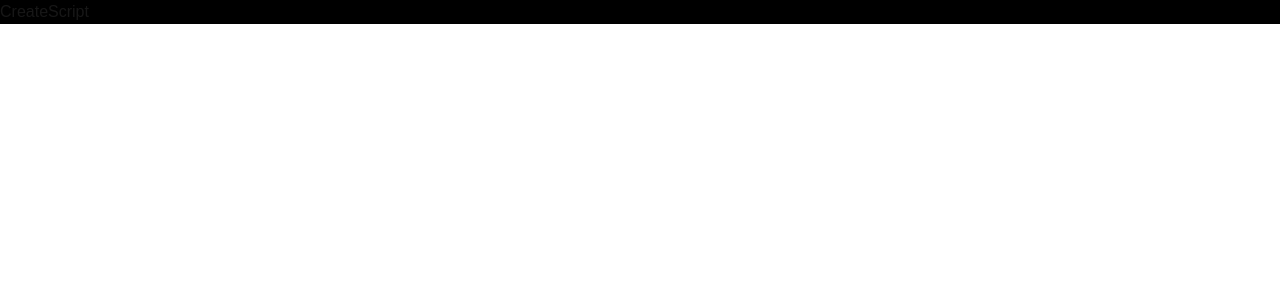
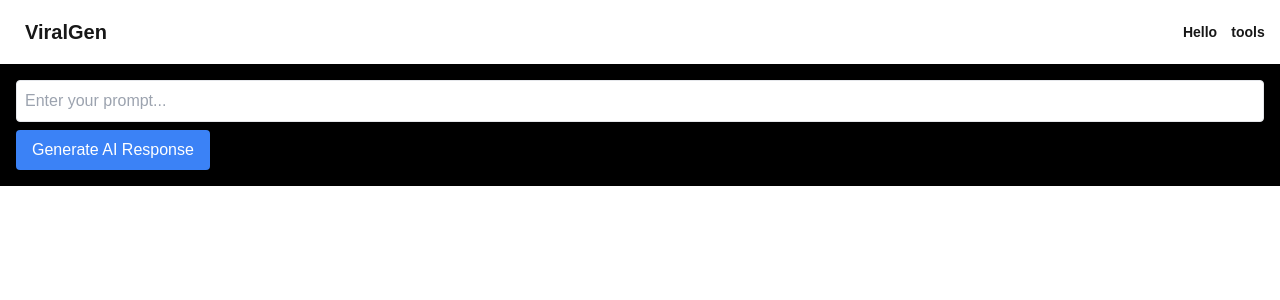
Before and after one commit to realhardik18/viralgenai, a Next.js app: page /tools/create-script in a window 1280 px wide. Shown: the top 300 px of the page. Built offline with nearby package versions, Linux system fonts and the light colour scheme.

Commit message:
added in tools for script generation

```diff
--- /dev/null
+++ b/app/api/generateScript/route.js
@@ -0,0 +1,14 @@
+import { GoogleGenerativeAI } from "@google/generative-ai";
+
+export async function POST(req) {
+  try {
+    const { prompt } = await req.json(); // Get prompt from request body
+    const genAI = new GoogleGenerativeAI(process.env.NEXT_PUBLIC_GEMINI_API_KEY);
+    const model = genAI.getGenerativeModel({ model: "gemini-2.0-flash" });
+
+    const result = await model.generateContent(prompt);
+    return Response.json(result, { status: 200 });
+  } catch (error) {
+    return Response.json({ error: error.message }, { status: 500 });
+  }
+}
--- a/app/components/Navbar.js
+++ b/app/components/Navbar.js
@@ -5,7 +5,9 @@ function Navbar() {
   return (
     <div className="navbar bg-base-100">
     <div className="flex-1">
-        <a className="btn btn-ghost text-xl">ViralGen</a>
+        <Link href={'/'}>
+            <p className="btn btn-ghost text-xl">ViralGen</p>
+        </Link>
     </div>
     <div className="flex-none">
         <div className="dropdown dropdown-end">
--- a/app/tools/create-script/page.js
+++ b/app/tools/create-script/page.js
@@ -1,9 +1,58 @@
-import React from 'react'
+"use client"; // Ensure this runs on the client side
 
-function CreateScript() {
+import Navbar from "@/app/components/Navbar";
+import { useState } from "react";
+import ReactMarkdown from "react-markdown";
+
+export default function Home() {
+  const [prompt, setPrompt] = useState("");
+  const [response, setResponse] = useState("");
+  const [loading, setLoading] = useState(false);
+
+  const generateAIResponse = async () => {
+    if (!prompt.trim()) return;
+
+    setLoading(true);
+    try {
+      const res = await fetch("/api/generateScript", {
+        method: "POST",
+        headers: { "Content-Type": "application/json" },
+        body: JSON.stringify({ prompt }),
+      });
+
+      const data = await res.json();
+      setResponse(data.response.candidates[0].content.parts[0].text || "No response from AI");
+    } catch (error) {
+      setResponse("Error: " + error.message);
+    } finally {
+      setLoading(false);
+    }
+  };
+
   return (
-    <div>CreateScript</div>
-  )
+    <div>
+      <Navbar/>
+    <div className="p-4">
+      <input
+        type="text"
+        value={prompt}
+        onChange={(e) => setPrompt(e.target.value)}
+        placeholder="Enter your prompt..."
+        className="border p-2 w-full rounded mb-2"
+      />
+      <button
+        onClick={generateAIResponse}
+        disabled={loading}
+        className="bg-blue-500 text-white px-4 py-2 rounded"
+      >
+        {loading ? "Generating..." : "Generate AI Response"}
+      </button>
+      {response && (
+        <div className="mt-4 p-4 border rounded bg-slate-800">
+          <ReactMarkdown>{response}</ReactMarkdown>
+        </div>
+      )}
+    </div>
+    </div>
+  );
 }
-
-export default CreateScript
```
Also changed, not shown: package.json (+7 -1 lines), 1 other file (tests, documents, lock files or other folders).
